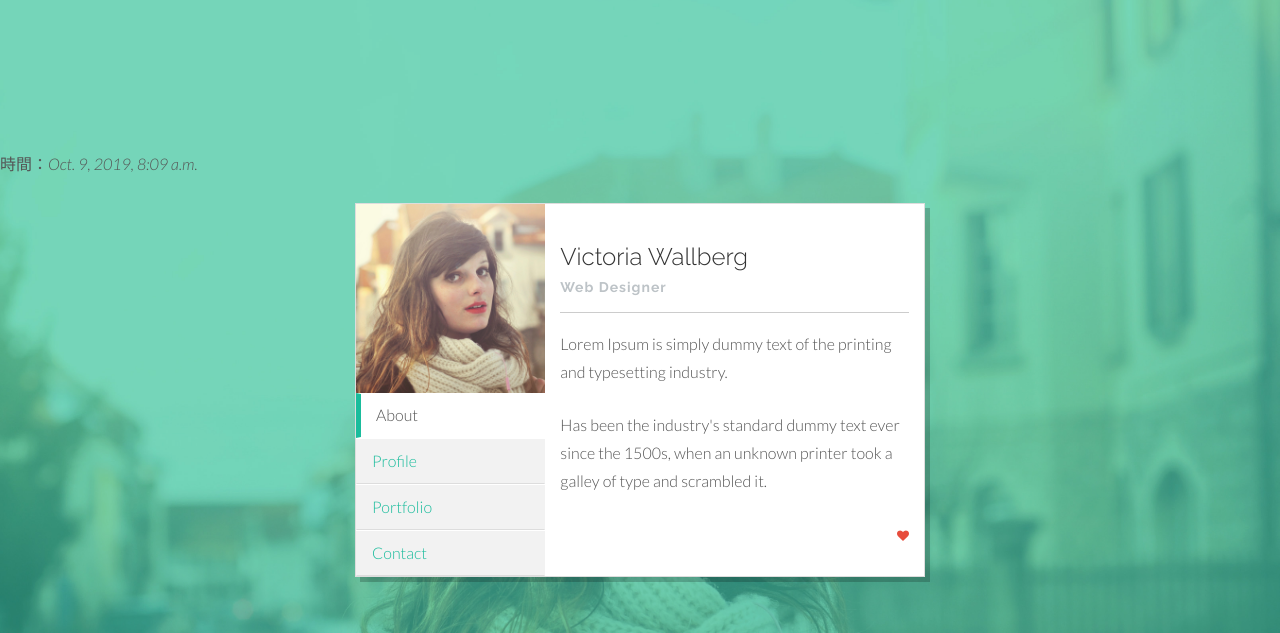
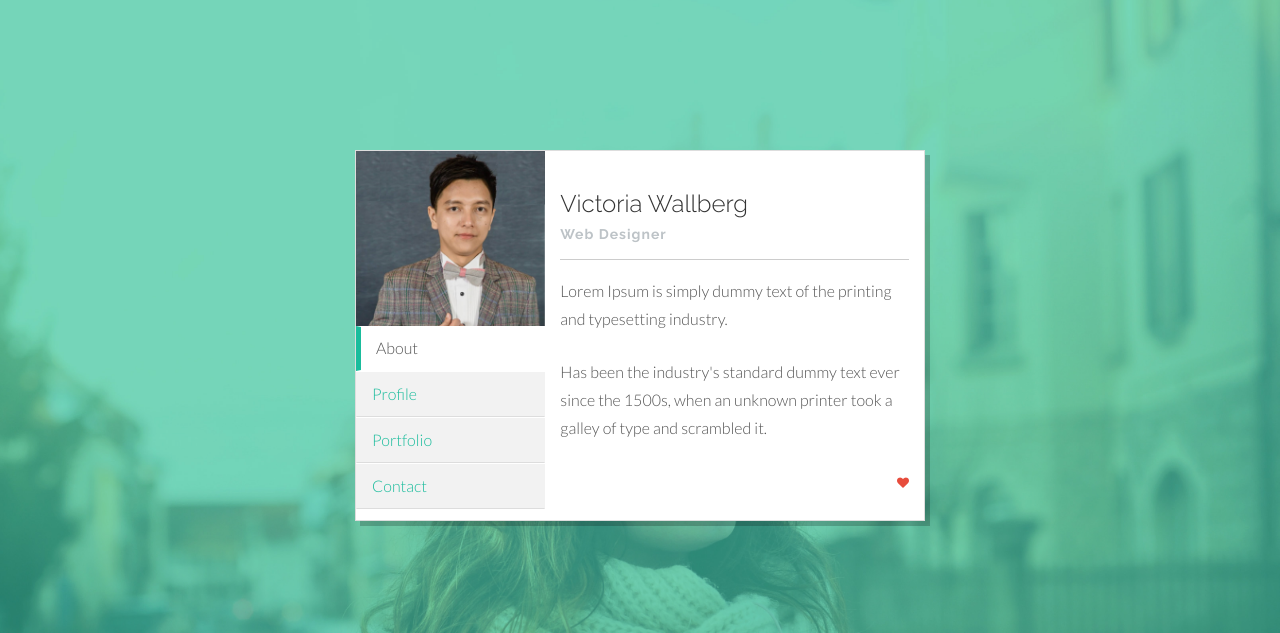
Before and after one commit to HenryCheng923/mysiteheroku2, a Django app: page / in a window 1280 px wide. Shown: the top 633 px of the page. Run offline with Django 3.2, Linux system fonts and the light colour scheme; some libraries are stand-ins or nearby versions.

Commit message:
change img

```diff
--- a/templates/index.html
+++ b/templates/index.html
@@ -29,15 +29,13 @@
 </head>
 
 <body>
-    <p>時間：<em>{{ now }}</em></p>
-
     <div class="container">
         <div class="col-lg-6 col-lg-offset-3">
 
             <!-- ===== vCard Navigation ===== -->
             <div class="row w">
                 <div class="col-md-4">
-                    <img class="img-responsive" src="static/img/avatar.jpg" alt="">
+                    <img class="img-responsive" src="static/img/header.jpg" alt="">
                     <ul class="nav nav-tabs nav-stacked" id="myTab">
                         <li class="active"><a href="#about">About</a></li>
                         <li><a href="#profile">Profile</a></li>
```
Also changed, not shown: static/img/header.jpg (added).
